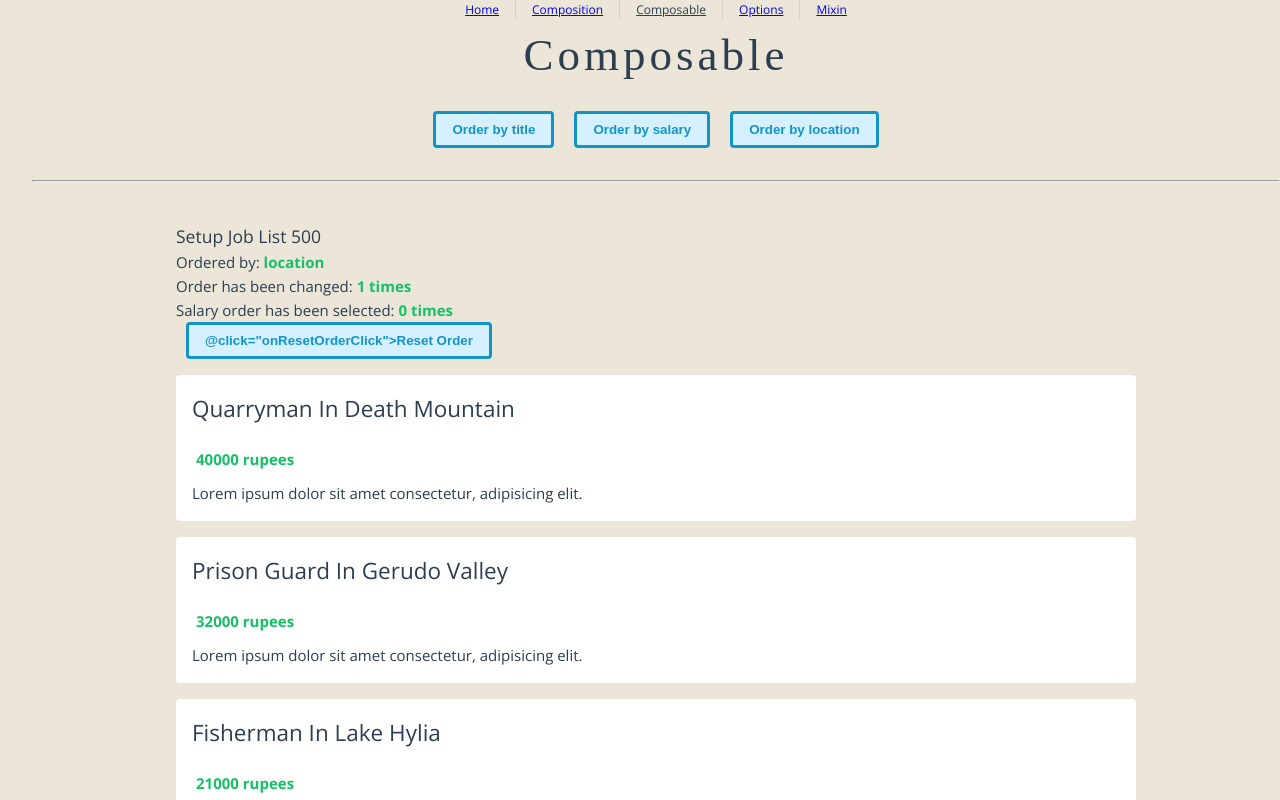
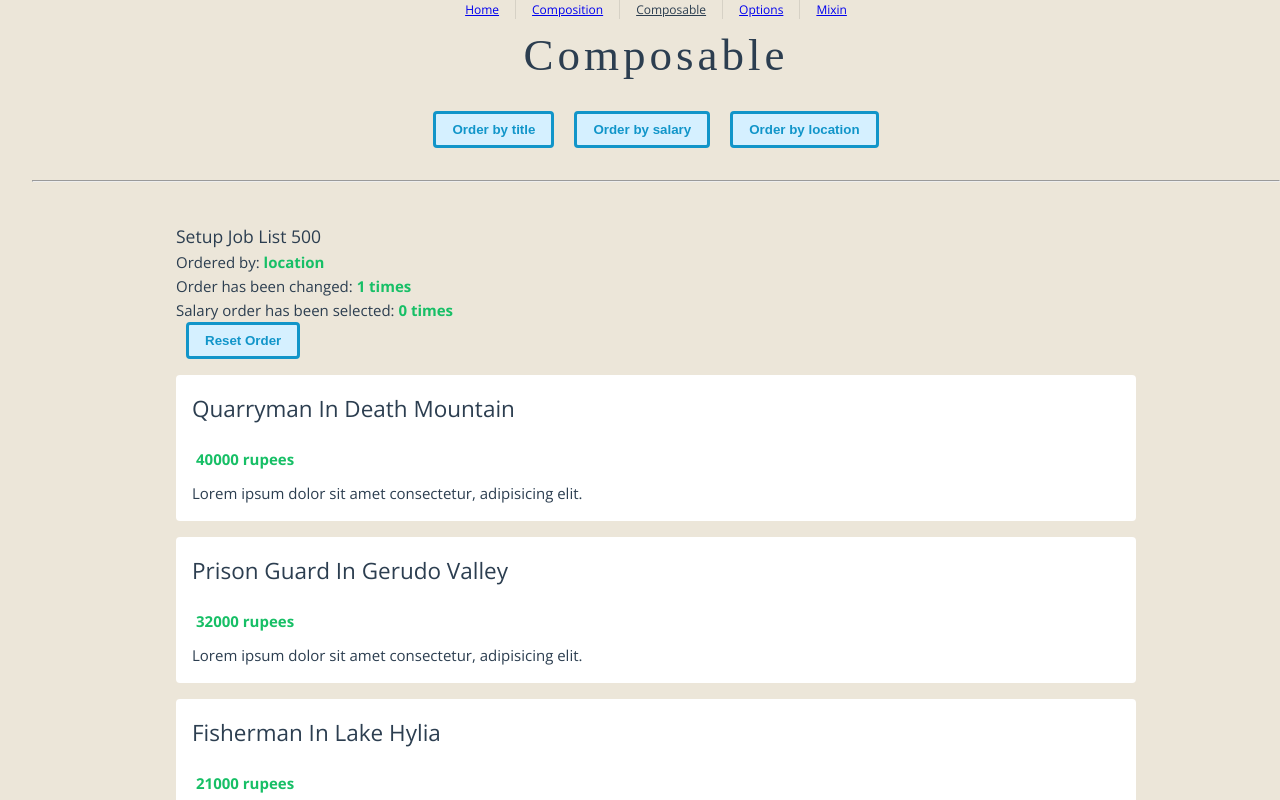
Before and after one commit to pscal4/composition, a Vue app: page /composable in a window 1280 px wide. Shown: the top 800 px of the page. Built offline with nearby package versions, Linux system fonts and the light colour scheme; a web font is replaced by a local one.

Commit message:
Correct button

```diff
--- a/src/components/JobListSetup.vue
+++ b/src/components/JobListSetup.vue
@@ -70,7 +70,7 @@ export default {
     <p>Ordered by: <span class="greenbold">{{jobSortOrder}}</span></p>
     <p>Order has been changed: <span class="greenbold">{{orderChangedCount}} times</span></p>
     <p>Salary order has been selected: <span class="greenbold">{{salarySelectedCount}} times</span></p>
-    <button v-if="allowReset">@click="onResetOrderClick">Reset Order</button>
+    <button v-if="allowReset" @click="onResetOrderClick">Reset Order</button>
 
     <transition-group name="list" tag="ul">
       <li v-for="job in orderedJobs" :key="job.id">
```
